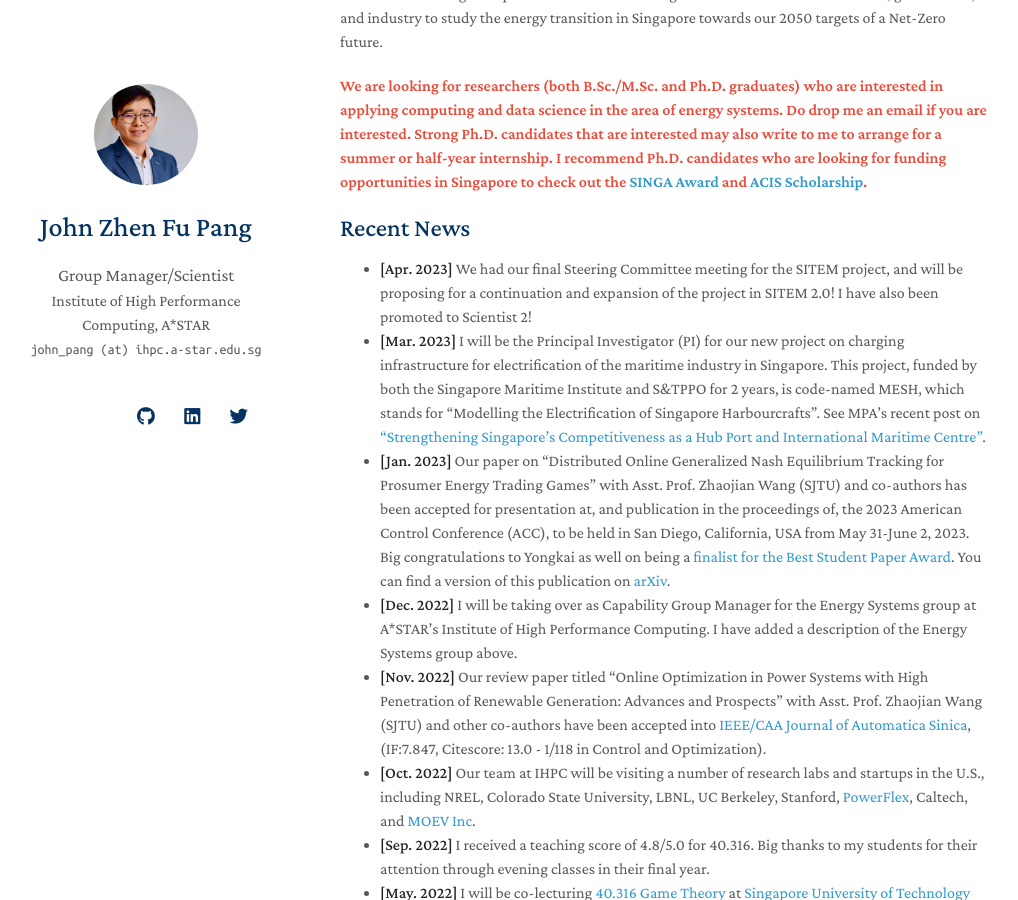
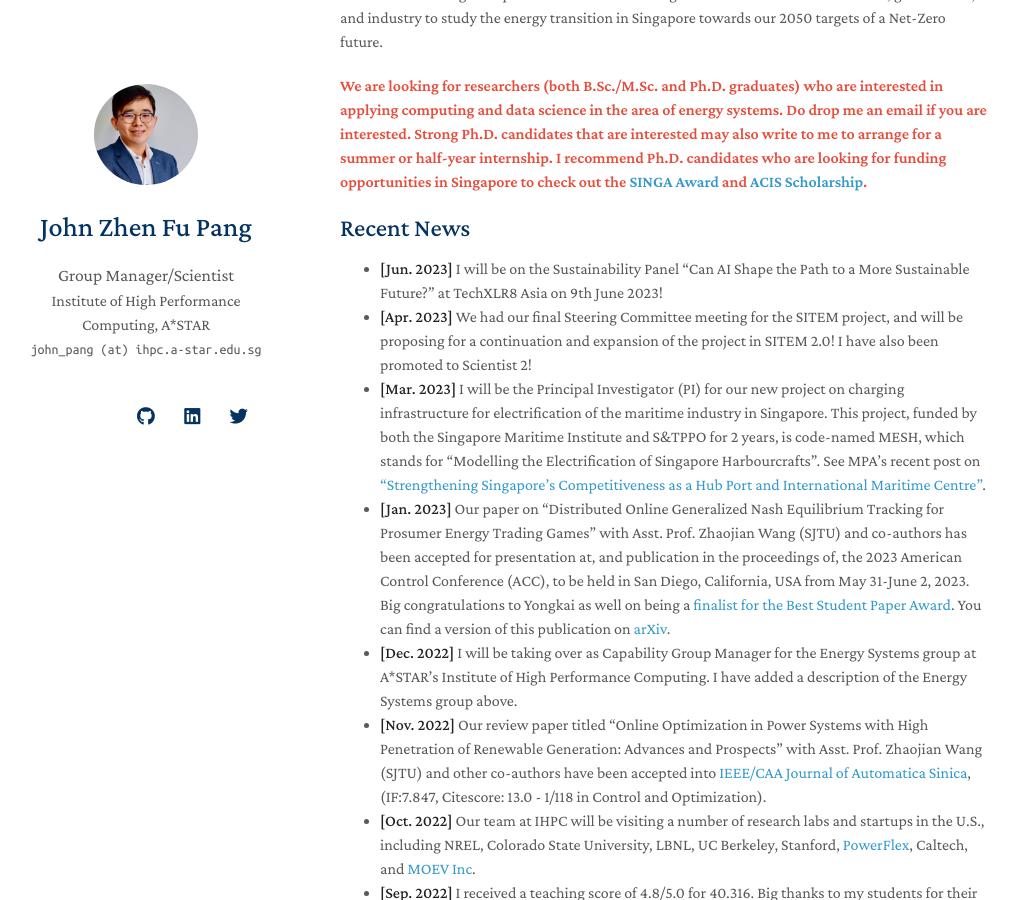
Before and after one commit to j-pang/j-pang.github.io, a Jekyll site: the page built from index.md, in a window 1280 px wide and 900 px high, scrolled down 965 px. Shown: the whole window, without its empty margins (130-1148 px from the left). Built offline with Jekyll 4.4.1, drawn with Linux system fonts in a browser that asks for light colours; nearby versions of some CDN libraries; a style sheet for code colours, icons or effects is not loaded; our own code applies the rules of GitHub Pages for plain Markdown files.

Commit message:
Update index.md

```diff
--- a/index.md
+++ b/index.md
@@ -22,6 +22,7 @@ The Energy Systems Group at IHPC (housed under the Systems Science Department) a
 
 ## Recent News
 
+- **[Jun. 2023]** I will be on the Sustainability Panel "Can AI Shape the Path to a More Sustainable Future?" at TechXLR8 Asia on 9th June 2023!
 - **[Apr. 2023]** We had our final Steering Committee meeting for the SITEM project, and will be proposing for a continuation and expansion of the project in SITEM 2.0! I have also been promoted to Scientist 2!
 - **[Mar. 2023]** I will be the Principal Investigator (PI) for our new project on charging infrastructure for electrification of the maritime industry in Singapore. This project, funded by both the Singapore Maritime Institute and S&TPPO for 2 years, is code-named MESH, which stands for "Modelling the Electrification of Singapore Harbourcrafts". See MPA's recent post on ["Strengthening Singapore’s Competitiveness as a Hub Port and International Maritime Centre"](https://www.mpa.gov.sg/media-centre/details/strenghtening-singapore-s-competitveness-as-a-hub-port-and-international-maritime-centre).
 - **[Jan. 2023]** Our paper on "Distributed Online Generalized Nash Equilibrium Tracking for Prosumer Energy Trading Games" with Asst. Prof. Zhaojian Wang (SJTU) and co-authors has been accepted for presentation at, and publication in the proceedings of, the 2023 American Control Conference (ACC), to be held in San Diego, California, USA from May 31-June 2, 2023. Big congratulations to Yongkai as well on being a [finalist for the Best Student Paper Award](https://acc2023.a2c2.org/student-activities/). You can find a version of this publication on [arXiv](https://arxiv.org/abs/2210.02323).
```
